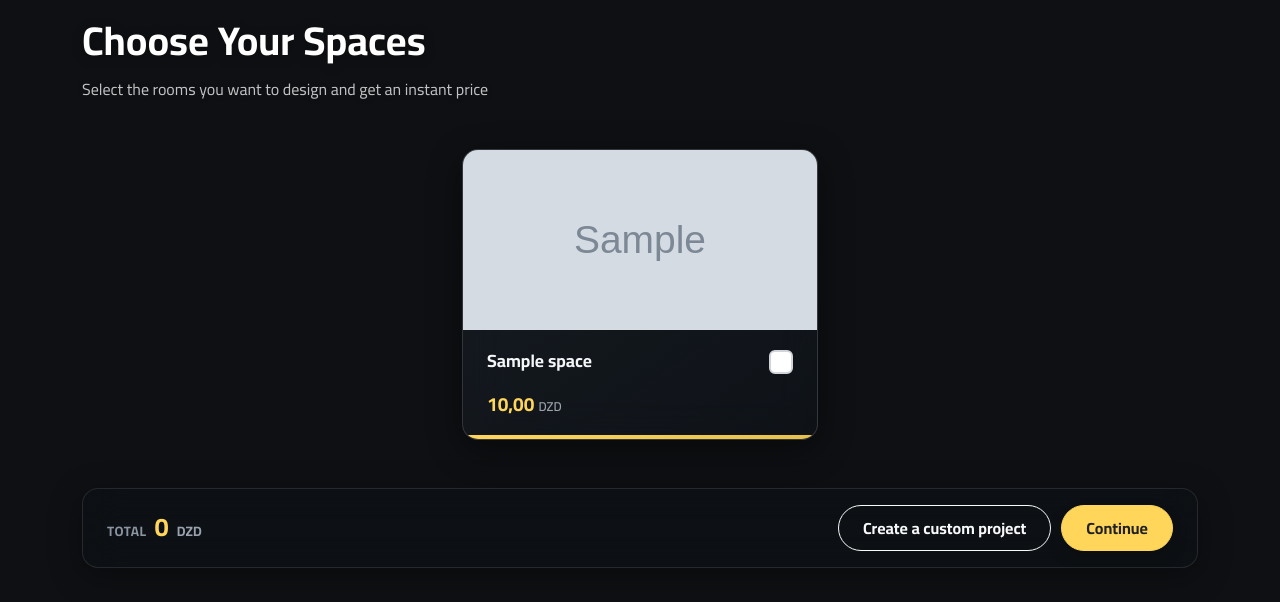
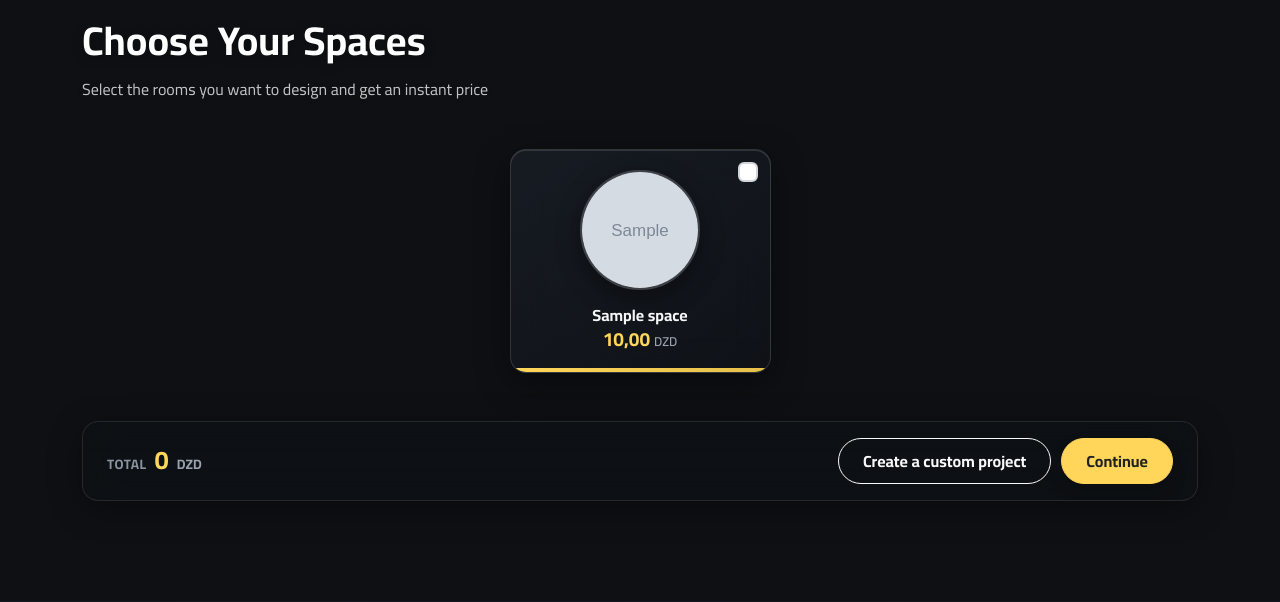
Before and after one commit to amraoui-mo7amed/loft-design-services, a Django app: page / in a window 1280 px wide. Shown: the part 804-1406 px from the top of the page. Run offline with Django 5.2, Linux system fonts and the light colour scheme; tables that the repository leaves empty hold one stand-in row (values such as "Sample post"); grey boxes marked "Sample" are stand-in pictures; some libraries are stand-ins or nearby versions.

Commit message:
style: update space card layout and image dimensions for improved aesthetics

```diff
--- a/frontend/static/css/home.css
+++ b/frontend/static/css/home.css
@@ -301,38 +301,44 @@ body.landing-page .space-card-title {
 }
 
 .space-card-img {
-    width: 100%;
-    height: 180px;
+    width: 120px;
+    height: 120px;
+    margin: 20px auto 0;
+    border-radius: 50%;
     overflow: hidden;
+    border: 2px solid rgba(255, 255, 255, 0.18);
+    box-shadow: 0 8px 24px rgba(0, 0, 0, 0.4);
 }
 .space-card-img img {
     width: 100%;
     height: 100%;
     object-fit: cover;
-    transition: transform 0.4s ease;
-}
-.space-card:hover .space-card-img img {
-    transform: scale(1.08);
+    display: block;
 }
 
 .space-card-body {
-    padding: 20px 24px 16px;
+    padding: 16px 20px 14px;
+    text-align: center;
 }
 
 .space-card-title {
     font-weight: 700;
-    font-size: 1.1rem;
+    font-size: 1rem;
     color: #f4f6f8;
     margin: 0;
+    text-align: center;
 }
 
 .space-check {
-    flex-shrink: 0;
+    position: absolute;
+    top: 12px;
+    inset-inline-end: 12px;
+    z-index: 2;
 }
 
 .space-check .form-check-input {
-    width: 24px;
-    height: 24px;
+    width: 20px;
+    height: 20px;
     border-radius: 6px;
     border: 2px solid #d1d5db;
     cursor: pointer;
@@ -347,7 +353,7 @@ body.landing-page .space-card-title {
 
 .space-card-meta {
     display: flex;
-    justify-content: space-between;
+    justify-content: center;
     align-items: center;
 }
 
--- a/frontend/templates/home.html
+++ b/frontend/templates/home.html
@@ -113,20 +113,18 @@
             </div>
             <div class="row g-4 justify-content-center" id="spacesGrid">
                 {% for space in spaces %}
-                <div class="col-lg-4 col-md-6">
+                <div class="col-6 col-md-4 col-lg-3">
                     <div class="space-card reveal" data-space-id="{{ space.id }}" data-price="{{ space.base_price }}">
+                        <div class="space-check">
+                            <input class="form-check-input space-checkbox" type="checkbox" id="space_{{ space.id }}" value="{{ space.id }}">
+                        </div>
                         {% if space.thumbnail %}
                         <div class="space-card-img">
                             <img src="{{ space.thumbnail }}" alt="{{ space.name }}" loading="lazy" data-img-error="hide-parent">
                         </div>
                         {% endif %}
                         <div class="space-card-body">
-                            <div class="d-flex justify-content-between align-items-start mb-3">
-                                <h3 class="space-card-title">{{ space.name }}</h3>
-                                <div class="space-check">
-                                    <input class="form-check-input space-checkbox" type="checkbox" id="space_{{ space.id }}" value="{{ space.id }}">
-                                </div>
-                            </div>
+                            <h3 class="space-card-title">{{ space.name }}</h3>
                             <div class="space-card-meta">
                                 <div class="space-card-price">
                                     <span class="space-card-price-value">{{ space.base_price }}</span>
```
